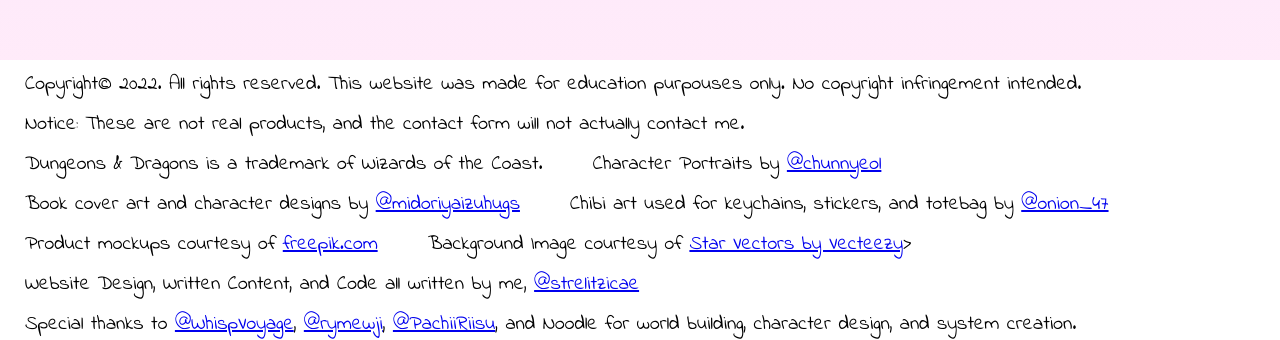
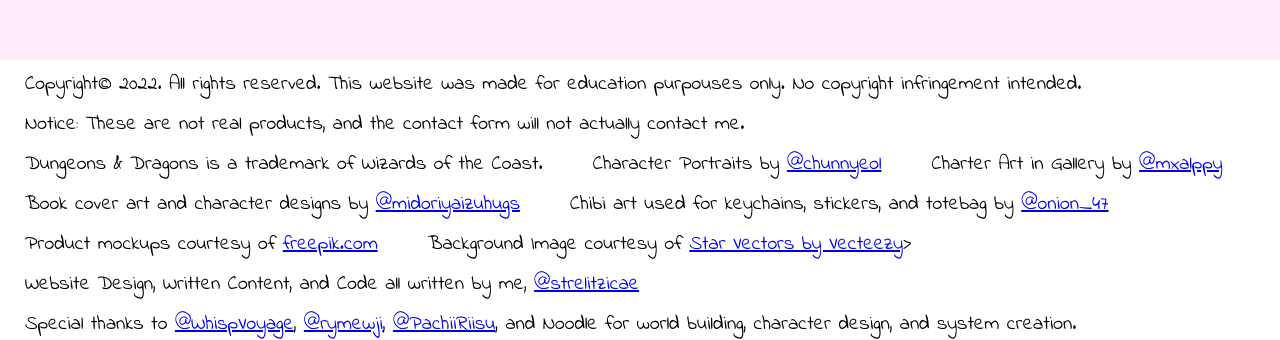
Before and after one commit to mishebek/git418_final, a plain HTML site: page index.html in a window 1280 px wide. Shown: the part 3529-3869 px from the top of the page. Drawn offline with nearby package versions, Linux system fonts and the light colour scheme; no server answers.

Commit message:
Update index.html

```diff
--- a/index.html
+++ b/index.html
@@ -158,6 +158,7 @@
                 <p>Notice: These are not real products, and the contact form will not actually contact me.</p>
                 <p>Dungeons & Dragons is a trademark of Wizards of the Coast.</p>
                 <p>Character Portraits by <a href="https://twitter.com/Chunnyeol">@chunnyeol</a></p>
+                <p>Charter Art in Gallery by <a href="https://twitter.com/mxalppy">@mxalppy</a></p>
                 <p>Book cover art and character designs by <a href="https://twitter.com/midoriyaizuhugs">@midoriyaizuhugs</a></p>
                 <p>Chibi art used for keychains, stickers, and totebag by <a href="https://twitter.com/onion_47">@onion_47</a></p>
                 <p>Product mockups courtesy of <a href="https://www.freepik.com/">freepik.com</a></p>
```
